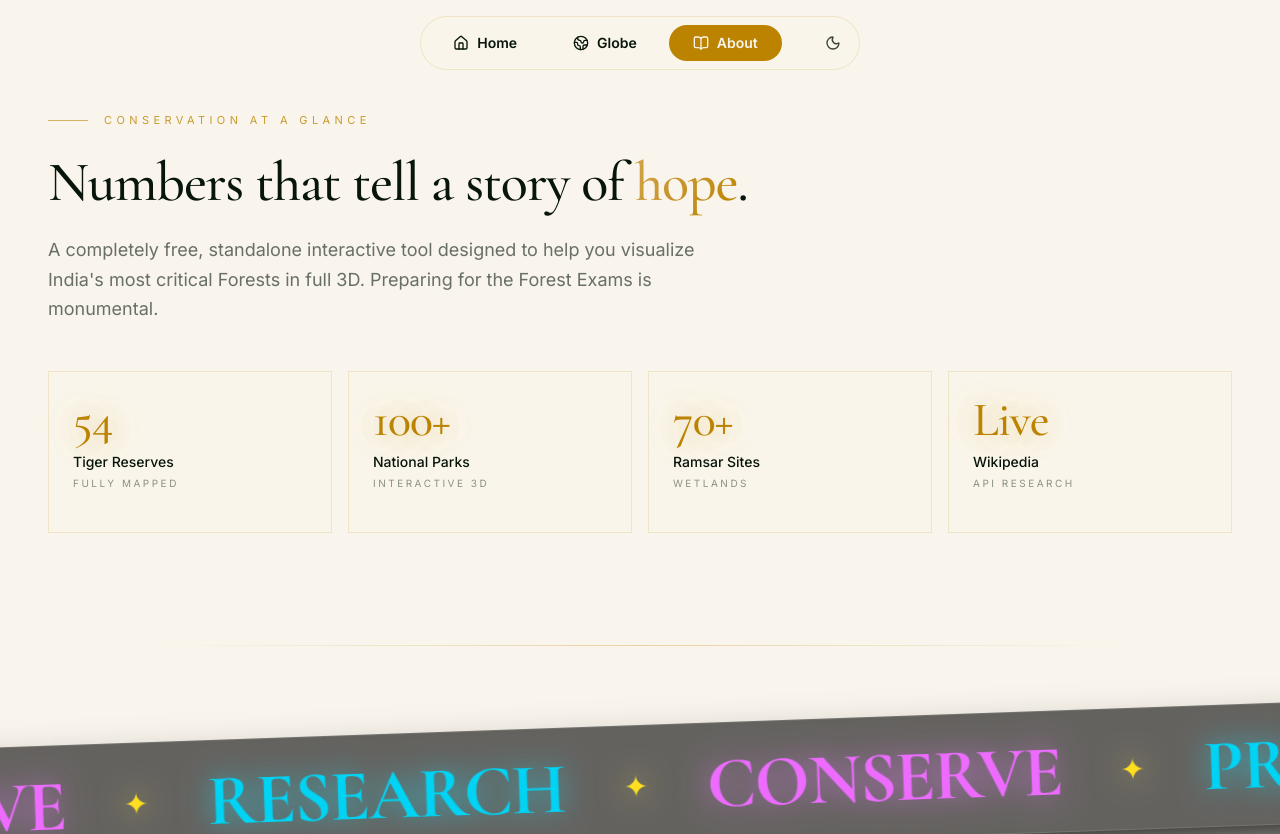
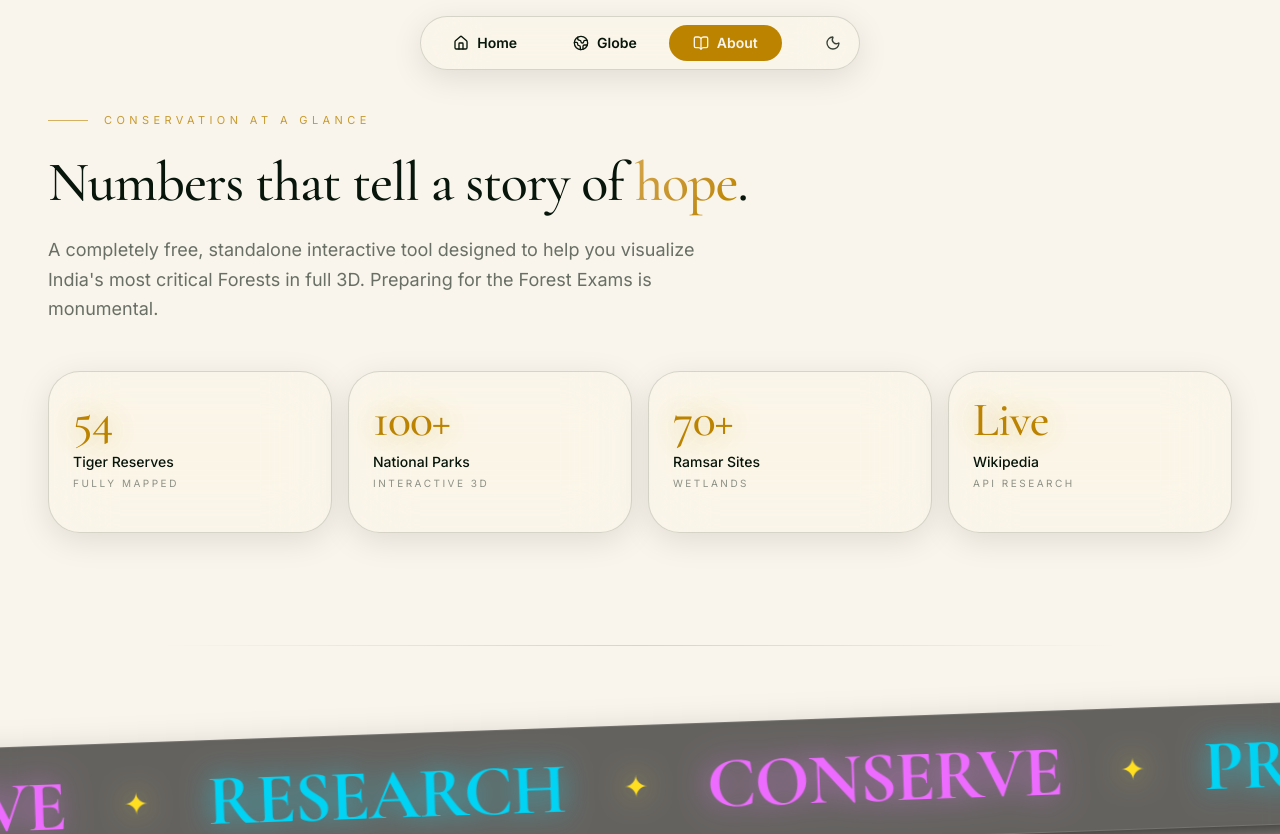
Before and after one commit to g4mt2fch8w-code/geo-globe, a React (Vite) app: page /about in a window 1280 px wide. Shown: the top 834 px of the page. Built offline with nearby package versions, Linux system fonts and the light colour scheme; a web font is replaced by a local one.

Commit message:
style: apply global iOS 26 glassmorphism style to all cards and containers

```diff
--- a/src/index.css
+++ b/src/index.css
@@ -59,6 +59,7 @@
 /* ─── LIGHT MODE (default) ───────────────────────────────────────── */
 :root,
 .light {
+  --radius: 1.5rem;
   --ink: oklch(0.97 0.012 85);
   --canopy: oklch(0.93 0.016 88);
   --moss: oklch(0.88 0.018 88);
@@ -120,7 +121,7 @@
 
 /* ─── DARK MODE ──────────────────────────────── */
 .dark {
-  --radius: 0.75rem;
+  --radius: 1.5rem;
 
   /* PSBS Forest palette — dark */
   --ink: oklch(0.13 0.005 150);
@@ -231,12 +232,15 @@
 }
 
 @utility glass-card {
-  background: color-mix(in oklab, var(--ink) 85%, transparent);
-  backdrop-filter: blur(24px) saturate(140%);
-  border: 1px solid color-mix(in oklab, var(--gold) 15%, transparent);
+  background: color-mix(in oklab, var(--ink) 25%, transparent);
+  backdrop-filter: blur(30px) saturate(150%);
+  border: 1px solid color-mix(in oklab, var(--fog) 15%, transparent);
+  box-shadow: 0 8px 32px rgba(0, 0, 0, 0.1);
   transition:
     background-color 0.4s ease,
-    border-color 0.4s ease;
+    border-color 0.4s ease,
+    box-shadow 0.4s ease,
+    backdrop-filter 0.4s ease;
 }
 
 @utility noise {
```
